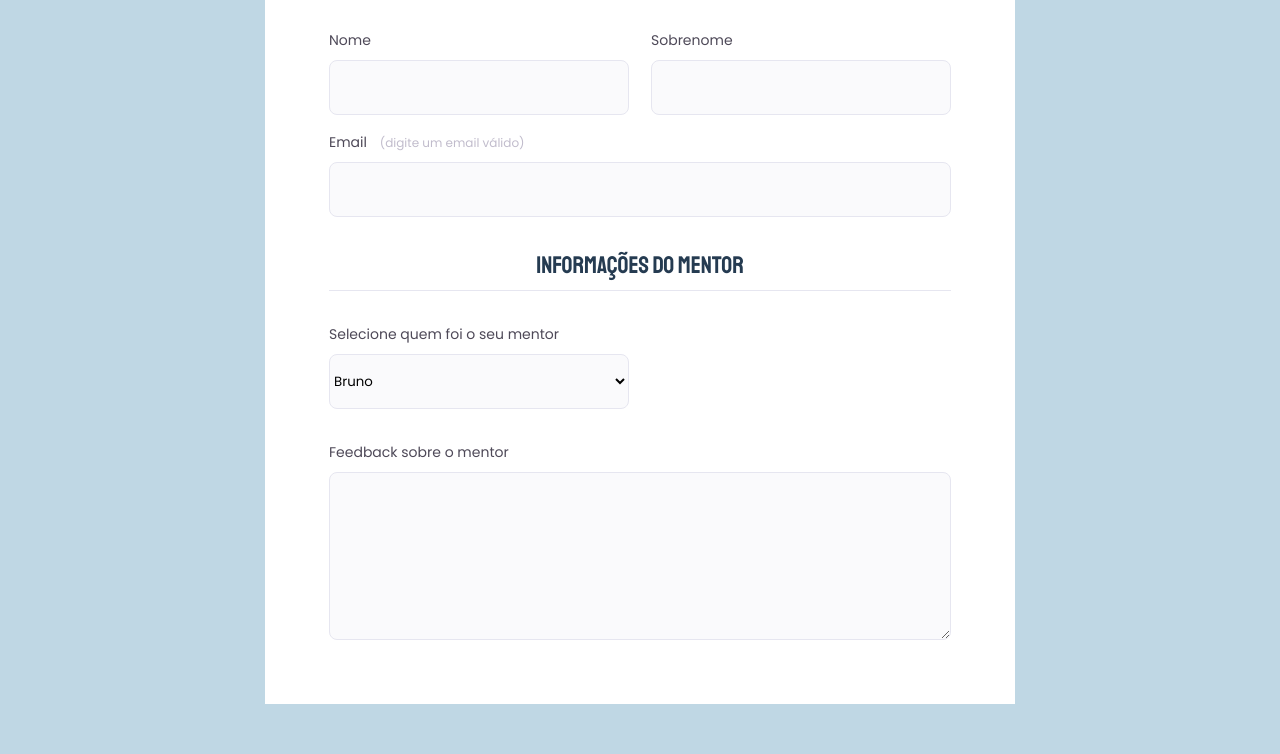
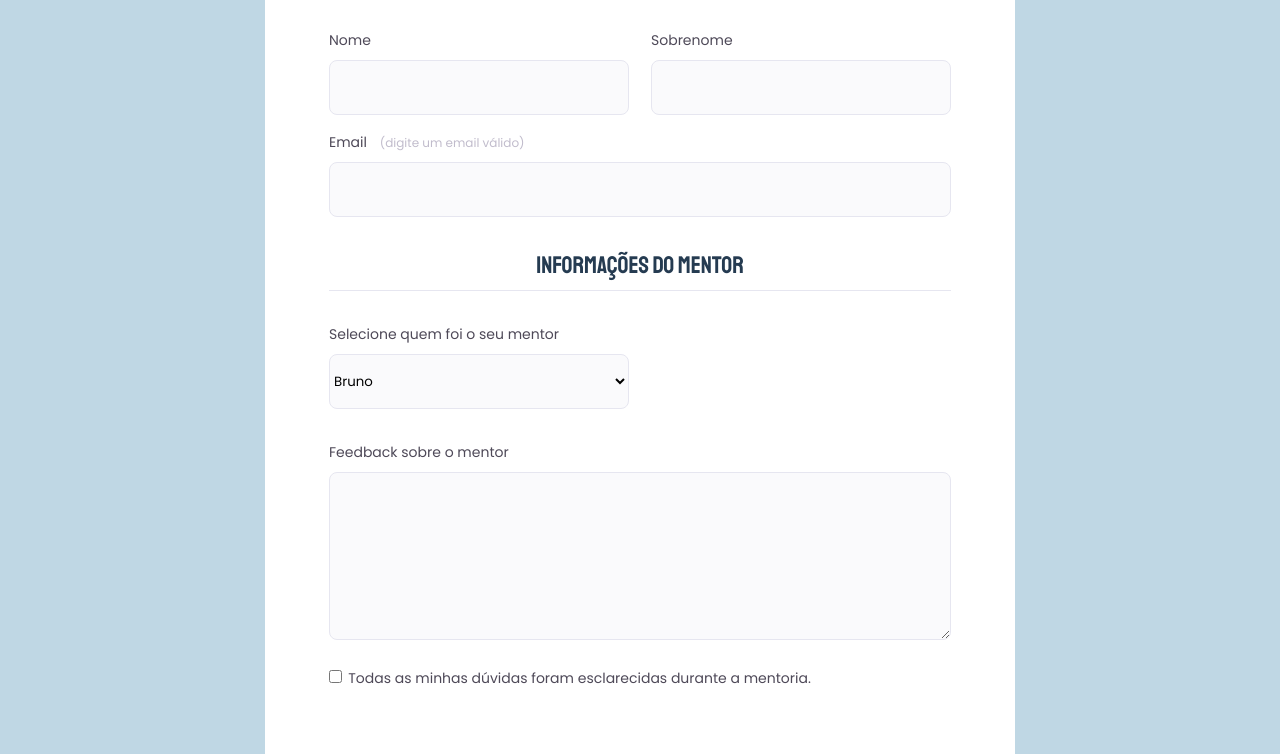
Before and after one commit to brunooliveira7/Fomulario-de-avalia--o, a plain HTML site: page index.html in a window 1280 px wide. Shown: the part 466-1220 px from the top of the page. Before the commit the page ends 1170 px from the top, so only its background shows below. Drawn offline with Linux system fonts and the light colour scheme.

Commit message:
checkbox adjustments

```diff
--- a/index.html
+++ b/index.html
@@ -65,7 +65,10 @@
                     <textarea name="" id="mentor-info"></textarea>
                   </div>
 
-
+                  <div class="checkbox-wrapper">
+                    <input type="checkbox" id="doubts-mentoria" />
+                    <label for="doubts-mentoria">Todas as minhas dúvidas foram esclarecidas durante a mentoria.</label>
+                  </div>
 
                 </div>
               </div>
--- a/style.css
+++ b/style.css
@@ -112,7 +112,8 @@ fieldset .primary-legend {
   line-height: 20px;
 }
 
-.input-wrapper input, .input-wrapper textarea {
+.input-wrapper input,
+.input-wrapper textarea {
   border: 1px solid #e6e6f0;
   border-radius: 8px;
   background: #fafafc;
@@ -154,11 +155,28 @@ select {
   width: 300px;
   height: 55px;
   border-radius: 8px;
-  border: 1px solid #E6E6F0;
-  background: #FAFAFC;
+  border: 1px solid #e6e6f0;
+  background: #fafafc;
 }
 
 .input-wrapper textarea {
   padding: 0;
   height: 168px;
 }
+
+.checkbox-wrapper {
+  position: relative;
+}
+
+.checkbox-wrapper label {
+  margin: 0;
+  color: #4e4958;
+  font-size: 14px;
+  font-weight: 400;
+  line-height: 24px;
+}
+
+.checkbox-wrapper input {
+  margin-top: 30px;
+  margin-right: 2px;
+}
```
